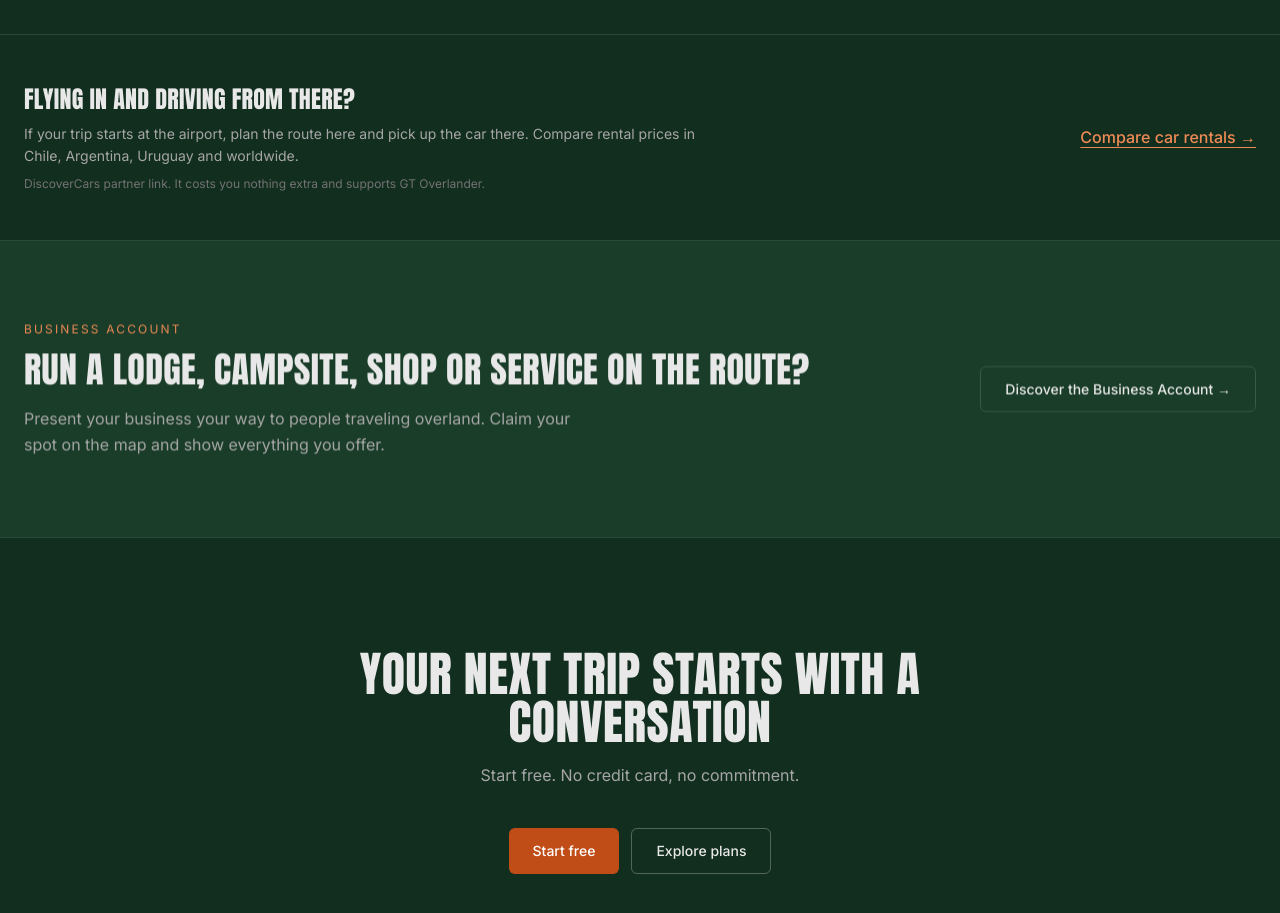
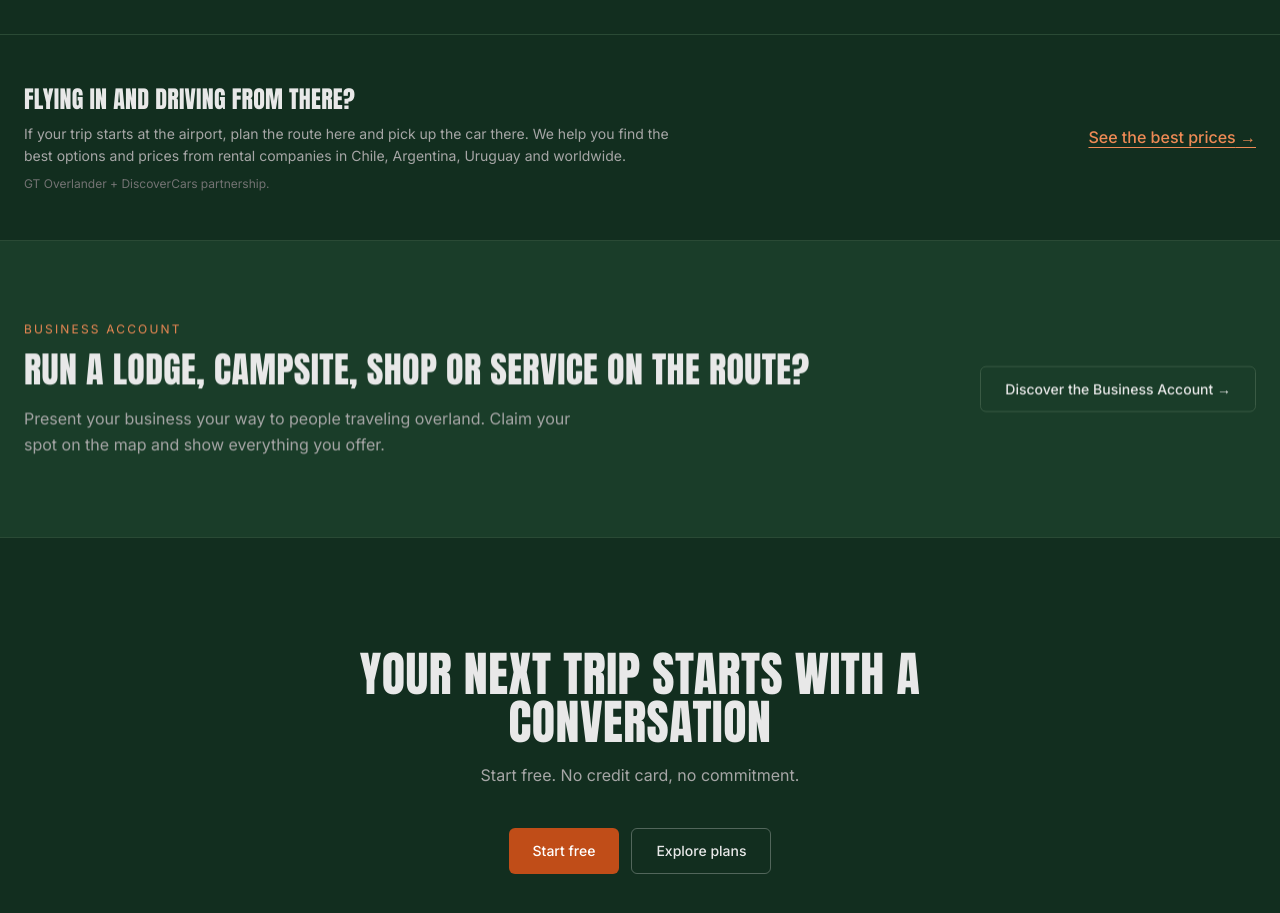
Before and after one commit to rangel2010/gtoverlander-site, a Next.js app: page /en in a window 1280 px wide. Shown: the part 4440-5353 px from the top of the page. Built offline with nearby package versions, Linux system fonts and the light colour scheme; no server answers; sample sign-in values are in the browser's storage.

Commit message:
Faixa DiscoverCars: foco em melhores opcoes e precios

```diff
--- a/components/sections/aluguel-parceiro.tsx
+++ b/components/sections/aluguel-parceiro.tsx
@@ -10,23 +10,23 @@ const AFILIADO = 'a_aid=rangelmachado';
 const TEXTOS = {
   pt: {
     titulo: 'Vai voar e rodar no destino?',
-    texto: 'Se a viagem começa no aeroporto, dá para montar o roteiro aqui e retirar o carro lá. Compare preços de locadoras no Chile, na Argentina, no Uruguai e no mundo todo.',
-    link: 'Comparar aluguel de carros',
-    aviso: 'Link de parceiro DiscoverCars. Você não paga nada a mais e ajuda o GT Overlander.',
+    texto: 'Se a viagem começa no aeroporto, monte o roteiro aqui e retire o carro lá. A gente te ajuda a encontrar as melhores opções e preços de locadoras no Chile, na Argentina, no Uruguai e no mundo todo.',
+    link: 'Ver os melhores preços',
+    aviso: 'Parceria GT Overlander + DiscoverCars.',
     url: `https://www.discovercars.com/pt?${AFILIADO}`,
   },
   en: {
     titulo: 'Flying in and driving from there?',
-    texto: 'If your trip starts at the airport, plan the route here and pick up the car there. Compare rental prices in Chile, Argentina, Uruguay and worldwide.',
-    link: 'Compare car rentals',
-    aviso: 'DiscoverCars partner link. It costs you nothing extra and supports GT Overlander.',
+    texto: 'If your trip starts at the airport, plan the route here and pick up the car there. We help you find the best options and prices from rental companies in Chile, Argentina, Uruguay and worldwide.',
+    link: 'See the best prices',
+    aviso: 'GT Overlander + DiscoverCars partnership.',
     url: `https://www.discovercars.com/?${AFILIADO}`,
   },
   es: {
     titulo: '¿Vuelas y manejas en el destino?',
-    texto: 'Si tu viaje empieza en el aeropuerto, arma la ruta aquí y retira el auto allá. Compara precios de alquiler en Chile, Argentina, Uruguay y el mundo entero.',
-    link: 'Comparar alquiler de autos',
-    aviso: 'Enlace de socio DiscoverCars. No pagas nada extra y apoyas a GT Overlander.',
+    texto: 'Si tu viaje empieza en el aeropuerto, arma la ruta aquí y retira el auto allá. Te ayudamos a encontrar las mejores opciones y precios de alquiler en Chile, Argentina, Uruguay y el mundo entero.',
+    link: 'Ver los mejores precios',
+    aviso: 'Alianza GT Overlander + DiscoverCars.',
     url: `https://www.discovercars.com/es?${AFILIADO}`,
   },
 } as const;
```
